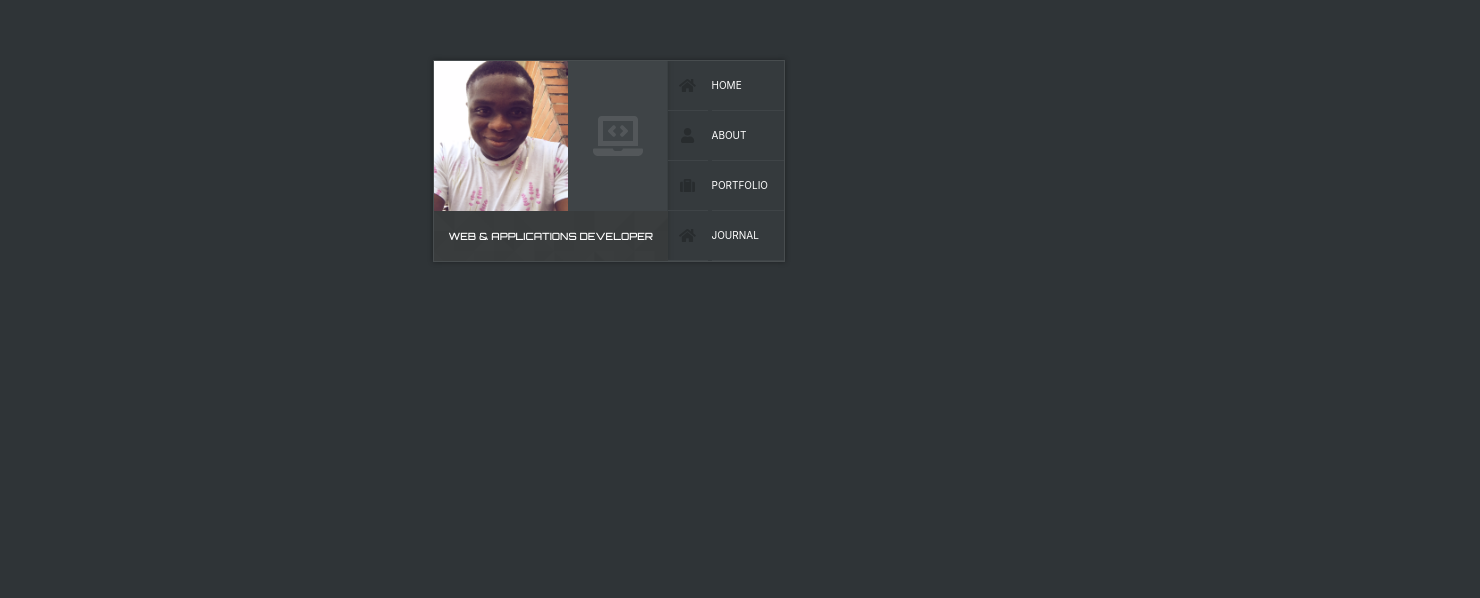
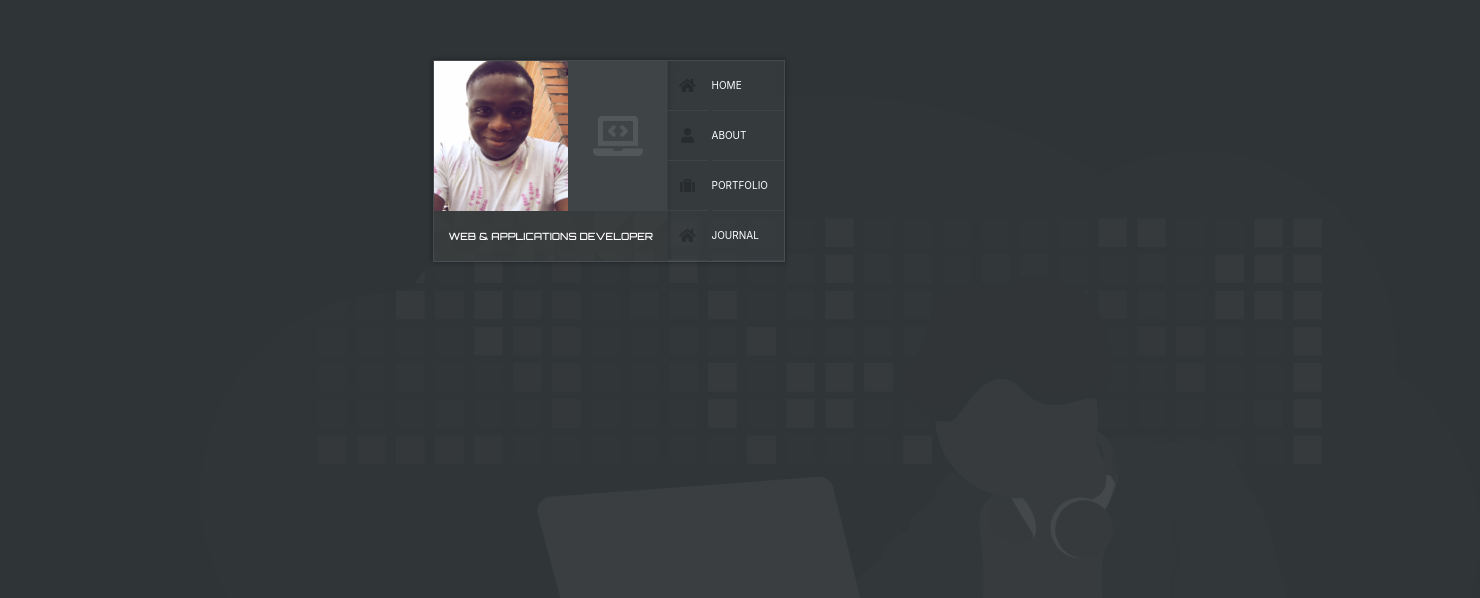
Before and after one commit to jidemobell/portfolio, a React (Create React App) app: page / in a window 1280 px wide. Shown: the part 106-704 px from the top of the page, 1480 px wide, since content can reach past the window. Built offline with nearby package versions, Linux system fonts and the light colour scheme; no server answers.

Commit message:
add backdrop

```diff
--- a/src/App.css
+++ b/src/App.css
@@ -20,6 +20,8 @@
   position: relative;
   overflow: hidden;
   box-shadow: 0 0 5px 0px rgba(0, 0, 0, 0.39);
+  backdrop-filter: blur(3px);
+  -webkit-backdrop-filter: blur(3px);
 }
 
 #slide{
@@ -254,3 +256,20 @@
   color: white;
   cursor: pointer;
 }
+
+.bg-image{
+  background-image: url('./images/undraw_developer_activity_bv83.svg');
+  width: 100%;
+  height: 100%;
+  background-position: top ;
+  background-repeat: no-repeat;
+  background-size: contain;
+  position: absolute;
+  top: 200px;
+  left: 200px;
+  filter: grayscale(1) opacity(0.1);
+  -webkit-filter: grayscale(1) opacity(0.1);
+  z-index: -5;
+  background-attachment: fixed;
+  /* -webkit-filter: blur(8px); */
+}
--- a/src/components/Home/Home.js
+++ b/src/components/Home/Home.js
@@ -30,7 +30,8 @@ export default function Home(props){
         />
         :
         (
-          <div className="App">
+     <div className="App">
+       <div className="bg-image"></div>
       <div className="card">
       <section id="slide" className="centered slider">
         <div >
--- a/src/index.css
+++ b/src/index.css
@@ -25,6 +25,11 @@
 
 html,body {
   height: 100%;
+  /* background: url('./images/undraw_developer_activity_bv83.svg');
+  background-repeat: no-repeat;
+  background-size: 50% 50%; */
+  /* background-size: contain; */
+ /* background-position: right top; */
 }
 
 html {
```
Also changed, not shown: src/images/undraw_developer_activity_bv83.svg (added).
